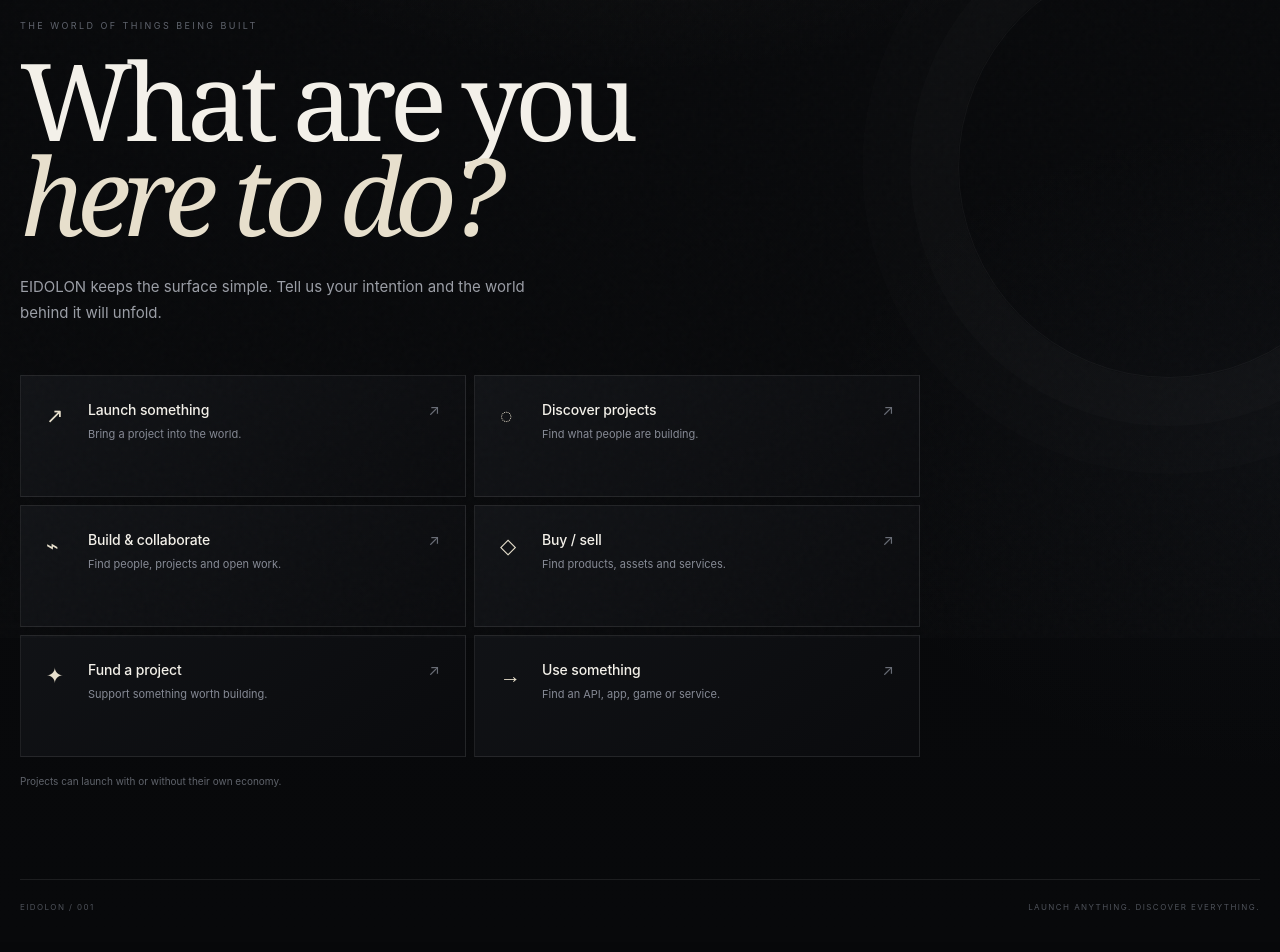
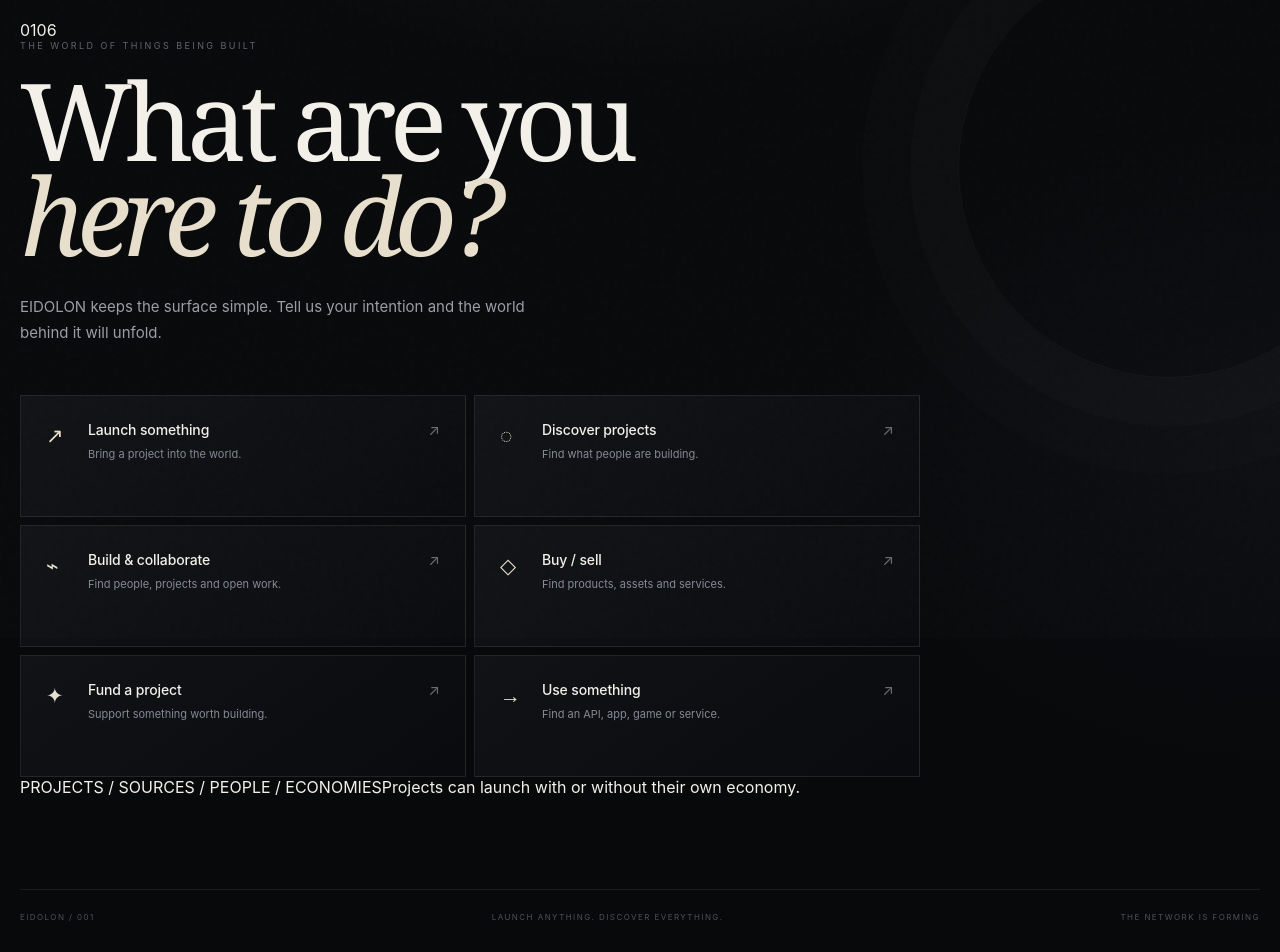
Before and after one commit to saalax4721x-coder/EIDOLON, a Next.js app: page / in a window 1280 px wide. Shown: the part 162-1114 px from the top of the page. Built offline with nearby package versions, Linux system fonts and the light colour scheme.

Commit message:
feat: deepen landing network composition

```diff
--- a/app/page.tsx
+++ b/app/page.tsx
@@ -24,6 +24,8 @@ export default function Home() {
         </div>
       </nav>
       <section className="hero">
+        <div className="hero-atmosphere" aria-hidden="true"><span className="hero-orbit orbit-a"/><span className="hero-orbit orbit-b"/><span className="hero-orbit orbit-c"/><i className="hero-axis"/><b className="hero-node node-a"/><b className="hero-node node-b"/></div>
+        <div className="hero-index" aria-hidden="true"><span>01</span><i/><span>06</span></div>
         <div className="eyebrow">THE WORLD OF THINGS BEING BUILT</div>
         <h1>What are you<br /><em>here to do?</em></h1>
         <p className="lede">EIDOLON keeps the surface simple. Tell us your intention and the world behind it will unfold.</p>
@@ -37,12 +39,13 @@ export default function Home() {
             </button>
           ))}
         </div>
-        <div className="quiet-line">
+        <div className="hero-footerline">
+          <span>PROJECTS / SOURCES / PEOPLE / ECONOMIES</span>
           <span>Projects can launch with or without their own economy.</span>
           {intent && <span className="selected-intent">Selected · {intents.find((i) => i.id === intent)?.label}</span>}
         </div>
       </section>
-      <footer><span>EIDOLON / 001</span><span>Launch anything. Discover everything.</span></footer>
+      <footer><span>EIDOLON / 001</span><span>Launch anything. Discover everything.</span><span>THE NETWORK IS FORMING</span></footer>
     </main>
   );
 }
```
